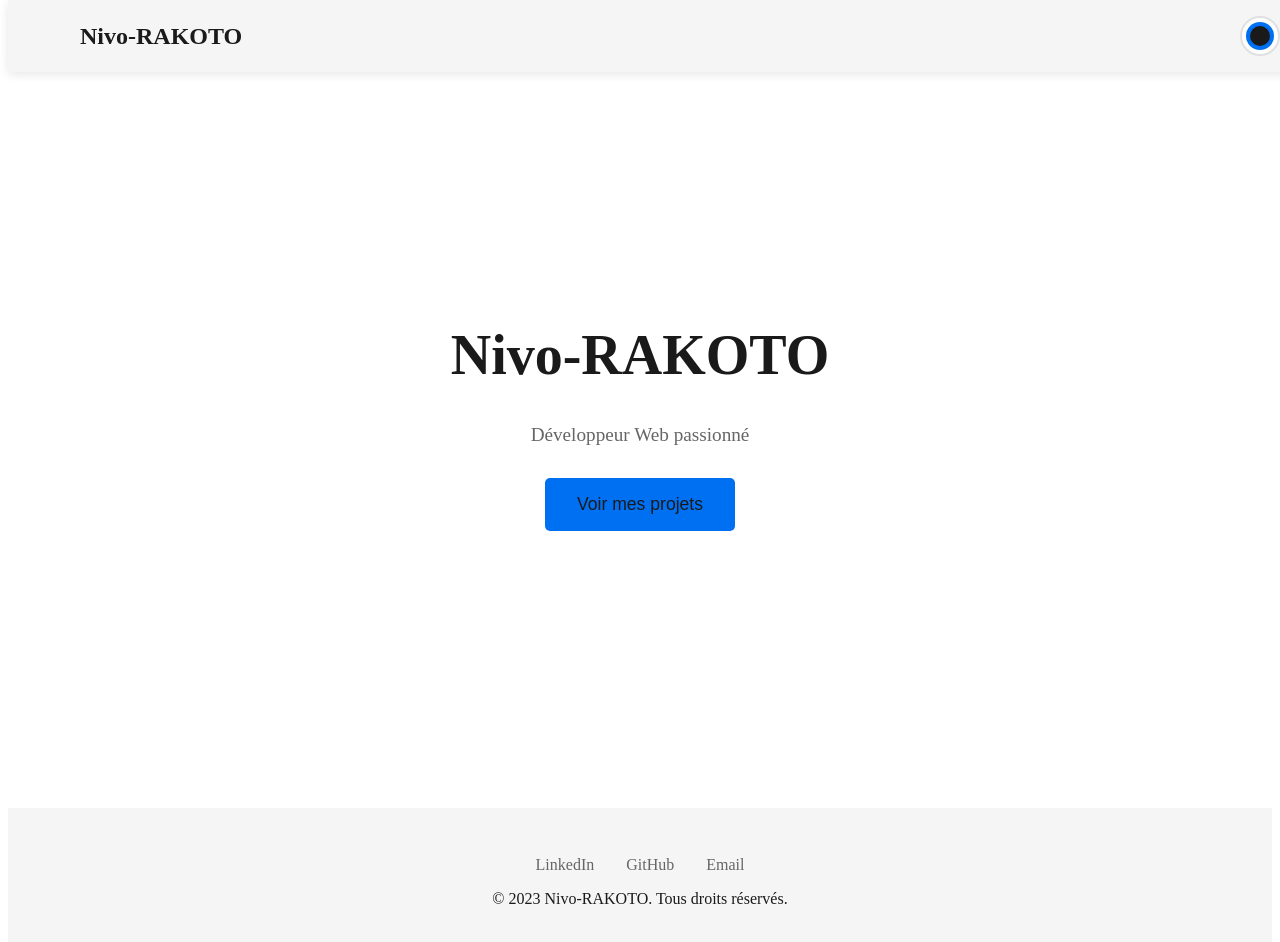
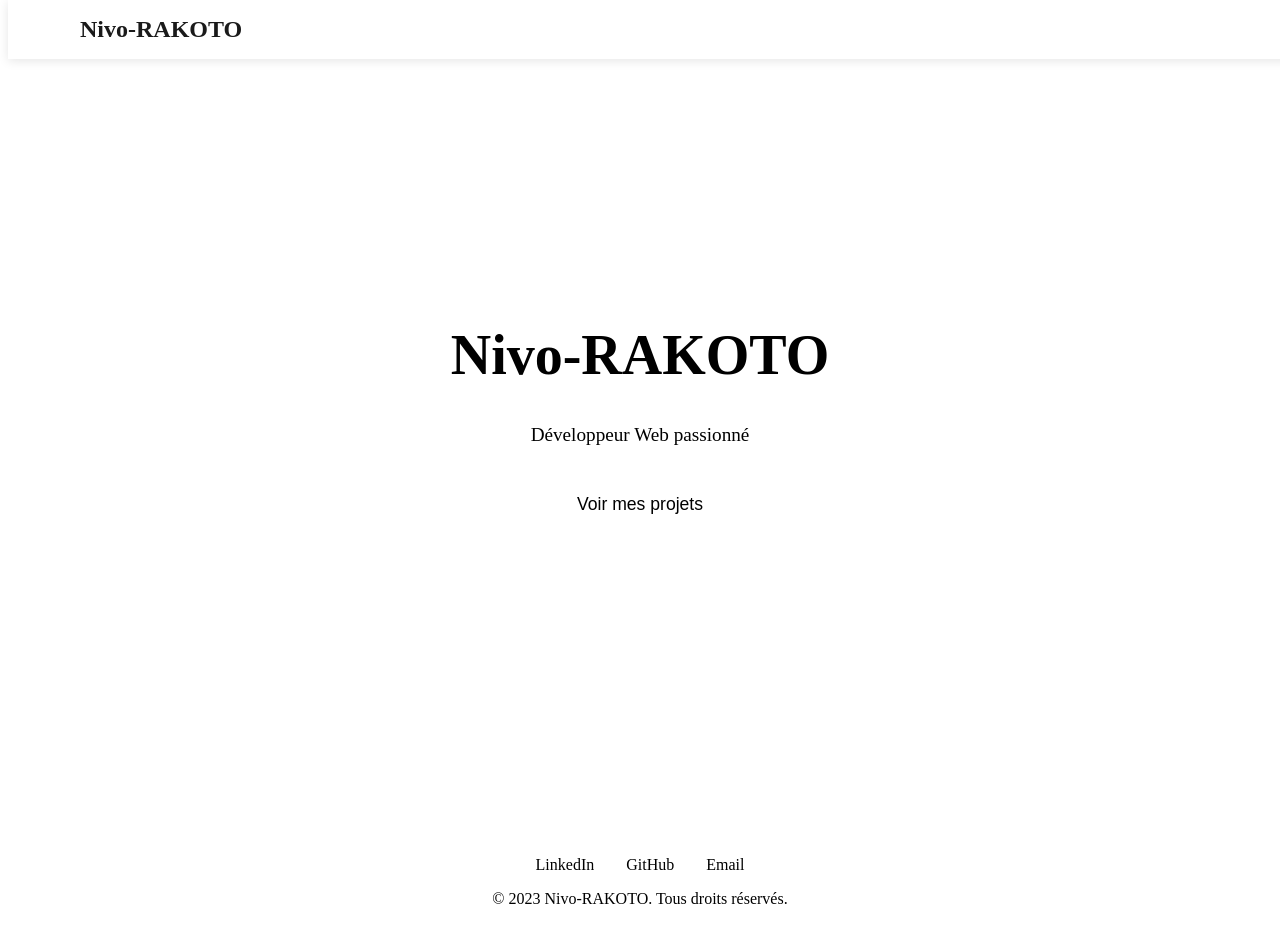
Before and after one commit to nivorako/react-portfolio, a React (Vite) app: page / in a window 1280 px wide. Shown: the top 942 px of the page. Built offline with nearby package versions, Linux system fonts and the light colour scheme.

Commit message:
delete toggleTheme

```diff
--- a/package.json
+++ b/package.json
@@ -15,6 +15,7 @@
     "framer-motion": "^12.16.0",
     "react": "^19.1.0",
     "react-dom": "^19.1.0",
+    "react-switch": "^7.1.0",
     "styled-components": "^6.1.18"
   },
   "devDependencies": {
--- a/src/components/Header.tsx
+++ b/src/components/Header.tsx
@@ -1,65 +1,19 @@
-import styled from 'styled-components';
-import { motion } from 'framer-motion';
-
-import { useTheme } from '../hooks/useTheme';
-
-const ThemeToggle = styled(motion.button)`
-  background: rgba(255, 255, 255, 0.9);
-  border: 2px solid var(--border);
-  cursor: pointer;
-  padding: 0.5rem;
-  border-radius: 50%;
-  display: flex;
-  align-items: center;
-  justify-content: center;
-  transition: background 0.3s ease;
-  &:hover {
-    background: rgba(0, 0, 0, 0.1);
-    border-color: var(--primary);
-    transform: scale(1.1);
-  }
-`;
-
-const ThemeIcon = styled(motion.div)`
-  width: 20px;
-  height: 20px;
-  position: relative;
-`;
-
-const Sun = styled.div<{ isDark: boolean }>`
-  width: 20px;
-  height: 20px;
-  background: ${(props) => props.isDark ? 'var(--text)' : 'var(--textSecondary)'};
-  border-radius: 50%;
-  position: absolute;
-  top: 50%;
-  left: 50%;
-  transform: translate(-50%, -50%);
-  box-shadow: 0 0 0 4px var(--primary);
-`;
-
-const Moon = styled.div<{ isDark: boolean }>`
-  width: 20px;
-  height: 20px;
-  background: ${(props) => props.isDark ? 'var(--textSecondary)' : 'var(--text)'};
-  border-radius: 50%;
-  position: absolute;
-  top: 50%;
-  left: 50%;
-  transform: translate(-50%, -50%);
-  box-shadow: 0 0 0 4px var(--primary);
-`;
-
+import styled from "styled-components";
+import { motion } from "framer-motion";
 
 const HeaderContainer = styled(motion.header)`
     position: fixed;
     top: 0;
     width: 100%;
     padding: 1rem 2rem;
-  background: var(--surface);
+    background: #ffffff;
     backdrop-filter: blur(10px);
     z-index: 1000;
-  box-shadow: 0 2px 10px var(--shadow);
+    box-shadow: 0 2px 10px rgba(0, 0, 0, 0.1);
+
+    @media (max-width: 768px) {
+        padding: 0.5rem 0.75rem;
+    }
 `;
 
 const Nav = styled.nav`
@@ -68,17 +22,26 @@ const Nav = styled.nav`
     display: flex;
     justify-content: space-between;
     align-items: center;
+
+    @media (max-width: 768px) {
+        flex-direction: column;
+        gap: 1rem;
+        padding: 0 0.5rem;
+    }
 `;
 
 const Logo = styled(motion.div)`
     font-size: 1.5rem;
     font-weight: bold;
     cursor: pointer;
-  color: var(--text);
+    color: #1a1a1a;
+
+    @media (max-width: 768px) {
+        font-size: 1.2rem;
+    }
 `;
 
 const Header = () => {
-    const { isDark, toggleTheme } = useTheme();
     return (
         <HeaderContainer
             initial={{ y: -100 }}
@@ -87,19 +50,6 @@ const Header = () => {
         >
             <Nav>
                 <Logo>Nivo-RAKOTO</Logo>
-        <ThemeToggle
-          onClick={toggleTheme}
-          whileHover={{ scale: 1.1 }}
-          whileTap={{ scale: 0.9 }}
-        >
-          <ThemeIcon>
-            {isDark ? (
-              <Sun isDark={isDark} />
-            ) : (
-              <Moon isDark={isDark} />
-            )}
-          </ThemeIcon>
-        </ThemeToggle>
             </Nav>
         </HeaderContainer>
     );
--- a/src/components/Home.tsx
+++ b/src/components/Home.tsx
@@ -1,5 +1,5 @@
-import styled from 'styled-components';
-import { motion } from 'framer-motion';
+import styled from "styled-components";
+import { motion } from "framer-motion";
 
 const HomeContainer = styled(motion.div)`
     min-height: 100vh;
--- a/src/hooks/useTheme.ts
+++ /dev/null
@@ -1,45 +0,0 @@
-import { useState, useEffect } from 'react';
-import { theme } from '../theme';
-
-export const useTheme = () => {
-  const [isDark, setIsDark] = useState(() => {
-    // Vérifier si le thème sombre est déjà défini dans le localStorage
-    const savedTheme = localStorage.getItem('theme');
-    if (savedTheme) {
-      return savedTheme === 'dark';
-    }
-    // Sinon, utiliser le thème système
-    return window.matchMedia('(prefers-color-scheme: dark)').matches;
-  });
-
-  useEffect(() => {
-    // Appliquer le thème
-    const root = document.documentElement;
-    const currentTheme = isDark ? theme.dark : theme.light;
-
-    // Définir les variables CSS
-    Object.entries(currentTheme).forEach(([key, value]) => {
-      root.style.setProperty(`--${key}`, value);
-    });
-
-    // Mettre à jour le localStorage
-    localStorage.setItem('theme', isDark ? 'dark' : 'light');
-
-    // Mettre à jour le thème système
-    const mediaQuery = window.matchMedia('(prefers-color-scheme: dark)');
-    const listener = (e: MediaQueryListEvent) => {
-      setIsDark(e.matches);
-    };
-    mediaQuery.addEventListener('change', listener);
-
-    return () => {
-      mediaQuery.removeEventListener('change', listener);
-    };
-  }, [isDark]);
-
-  const toggleTheme = () => {
-    setIsDark(!isDark);
-  };
-
-  return { isDark, toggleTheme };
-};
```
Also changed, not shown: src/App.tsx (+4 -4 lines), src/components/Footer.tsx (+6 -3 lines), src/theme.ts (+20 -20 lines), 1 other file (tests, documents, lock files or other folders). Lines whose indentation alone changed are shown as unchanged.
